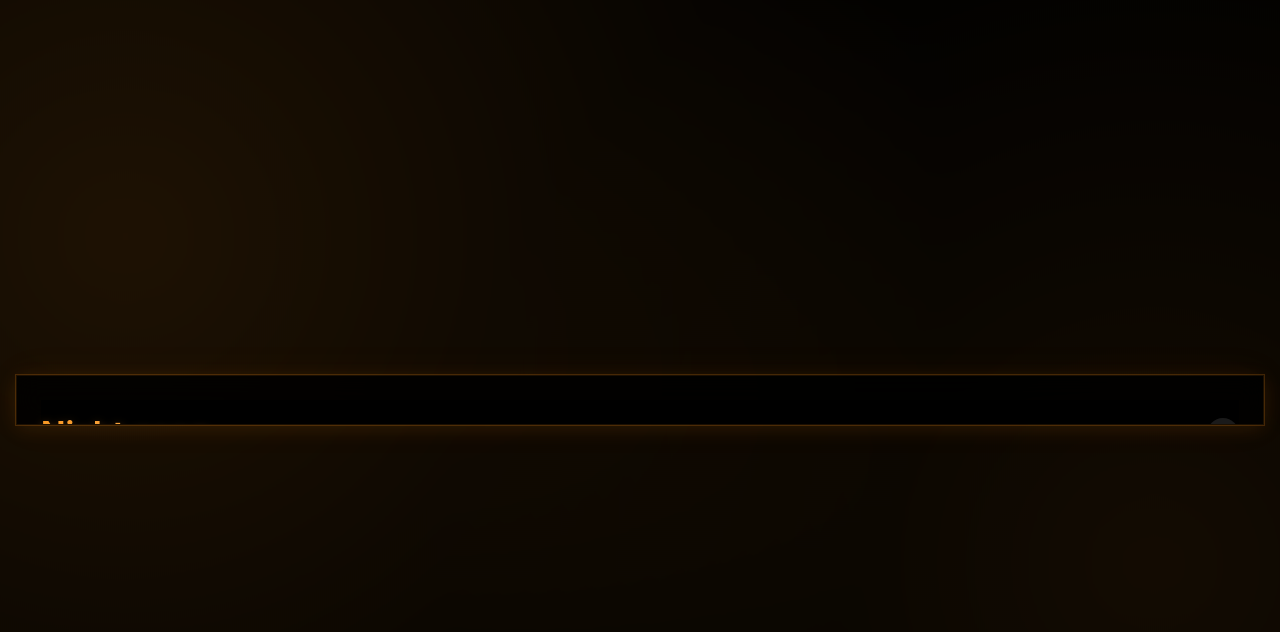
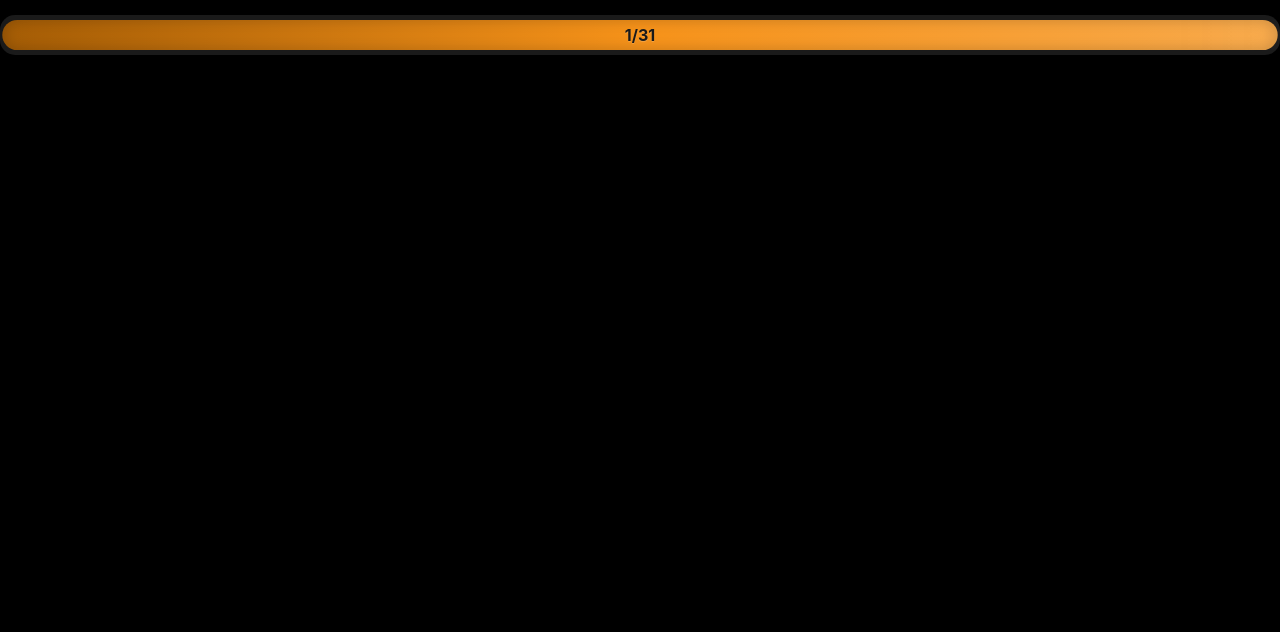
Before and after one commit to Walpurga03/bitcoin-myth-buster, a React (Vite) app: page / in a window 1280 px wide. Both pictures are taken after a click on the button "Ja". Shown: the top 632 px of the page. Built offline with nearby package versions, Linux system fonts and the light colour scheme.

Commit message:
fortschrits balken

```diff
--- a/src/App.tsx
+++ b/src/App.tsx
@@ -20,6 +20,9 @@ function App() {
   // Memoize current question and quote to prevent unnecessary re-renders
   const currentQuestion = useMemo(() => myths[currentQuestionIndex], [currentQuestionIndex]);
   const currentQuote = useMemo(() => quotes[currentQuoteIndex % quotes.length], [currentQuoteIndex]);
+
+  // Calculate progress
+  const progress = `${currentQuestionIndex + 1}/${myths.length}`;
 
   // Preload next question and prepare data
   useEffect(() => {
@@ -90,6 +93,11 @@ function App() {
   }
 
   return (
+    <div className="app-container">
+      {/* Progress Bar */}
+      <div className="progress-bar">
+        <span>{progress}</span>
+      </div>
       <div className="app">
         <div className={`app__content ${showQuote ? 'blur-background' : ''}`}>
           {!showStartAnimation && !showEndAnimation && (
@@ -105,6 +113,7 @@ function App() {
               isOpen={showExplanation}
               isCorrect={isAnswerCorrect}
               onClose={handleCloseExplanation}
+              link={currentQuestion.link}
             />
           )}
         </div>
@@ -123,6 +132,7 @@ function App() {
           </>
         )}
       </div>
+    </div>
   );
 }
 
--- a/src/components/ExplanationPopup/ExplanationPopup.tsx
+++ b/src/components/ExplanationPopup/ExplanationPopup.tsx
@@ -12,6 +12,7 @@ interface ExplanationPopupProps {
   isOpen: boolean;
   isCorrect: boolean;
   onClose: () => void;
+  link?: string;
 }
 
 export const ExplanationPopup: React.FC<ExplanationPopupProps> = ({
@@ -19,6 +20,7 @@ export const ExplanationPopup: React.FC<ExplanationPopupProps> = ({
   isOpen,
   isCorrect,
   onClose,
+  link
 }) => {
   if (!isOpen) return null;
 
@@ -48,6 +50,16 @@ export const ExplanationPopup: React.FC<ExplanationPopupProps> = ({
         <div className="explanation-body">
           <div className="explanation-text">
             <p>{explanation}</p>
+            {link && (
+              <a
+                href={link}
+                target="_blank"
+                rel="noopener noreferrer"
+                className="explanation-popup__link"
+              >
+                Mehr Informationen
+              </a>
+            )}
           </div>
 
           <div className="explanation-controls">
--- a/src/data/myths.ts
+++ b/src/data/myths.ts
@@ -3,6 +3,7 @@ export interface Myth {
   text: string;
   explanation: string;
   isMyth: boolean;
+  link: string;
 }
 
 export const myths: Myth[] = [
@@ -10,187 +11,218 @@ export const myths: Myth[] = [
     id: 1,
     text: "Ist Bitcoin nur für illegale Aktivitäten?",
     explanation: "Nein, Bitcoin wird für viele legale Zwecke verwendet, wie Investitionen, Überweisungen und Zahlungen. Laut Chainalysis machen illegale Aktivitäten weniger als 1% aller Bitcoin-Transaktionen aus. Die Transparenz der Blockchain macht Bitcoin sogar weniger attraktiv für kriminelle Aktivitäten als Bargeld.",
-    isMyth: false
+    isMyth: false,
+    link: "https://www.bitcoinmythbuster.org/bitcoin-illegal-activities"
   },
   {
     id: 2,
     text: "Wurde Bitcoin schon einmal gehackt?",
     explanation: "Das Bitcoin-Netzwerk selbst wurde noch nie gehackt. Was manchmal gehackt wird, sind Kryptobörsen oder individuelle Wallets aufgrund schwacher Sicherheitsmaßnahmen. Das Bitcoin-Protokoll hat sich seit über 14 Jahren als sicher erwiesen.",
-    isMyth: false
+    isMyth: false,
+    link: "https://bitcoin.org/de/you-need-to-know#security"
   },
   {
     id: 3,
     text: "Ist es möglich, Bitcoin sicher zu kaufen?",
     explanation: "Ja, Bitcoin kann sehr sicher gekauft werden, wenn man die richtigen Vorsichtsmaßnahmen trifft. Nutzen Sie regulierte Börsen wie Kraken, Coinbase oder Bison, die in Deutschland/EU lizenziert sind. Aktivieren Sie immer die Zwei-Faktor-Authentifizierung (2FA) und verwenden Sie sichere Passwörter. Für größere Beträge empfiehlt sich die Nutzung eines Hardware Wallets (z.B. BitBox, Trezor). Achten Sie auf eine sichere Aufbewahrung Ihrer Backup-Phrasen und dokumentieren Sie Ihre Transaktionen.",
-    isMyth: true
+    isMyth: true,
+    link: "https://www.bafin.de/DE/Verbraucher/Finanzwissen/Kryptoassets/Kryptoassets_node.html"
   },
   {
     id: 4,
     text: "Verbraucht Bitcoin zu viel Energie?",
     explanation: "Nein, Bitcoin nutzt hauptsächlich überschüssige und erneuerbare Energien. Laut Studien stammen über 50% der Mining-Energie aus erneuerbaren Quellen. Das Mining hilft sogar dabei, erneuerbare Energieprojekte profitabel zu machen und das Stromnetz zu stabilisieren. Der Energieverbrauch sichert das Netzwerk und macht Bitcoin zu einem robusten, manipulationssicheren System.",
-    isMyth: false
+    isMyth: false,
+    link: "https://bitcoinminingcouncil.com/bitcoin-mining-electricity-mix-increased-to-58-sustainable-in-q4-2021/"
   },
   {
     id: 5,
     text: "Ist Bitcoin nur für Technik-Experten?",
     explanation: "Nein, Bitcoin wird immer benutzerfreundlicher. Heute kann jeder Bitcoin mit benutzerfreundlichen Apps nutzen - auf dem Smartphone beispielsweise mit Aqua oder Zeus, auf dem Computer mit Alby oder Wasabi Wallet. Diese Apps sind so gestaltet, dass sie ohne technisches Vorwissen genutzt werden können. Die Technologie wird ähnlich wie das Internet immer zugänglicher, während die komplexe Technik im Hintergrund läuft.",
-    isMyth: false
+    isMyth: false,
+    link: "https://bitcoin.org/de/erste-schritte"
   },
   {
     id: 6,
     text: "Hat Bitcoin einen echten Wert?",
     explanation: "Ja, Bitcoin hat einen echten Wert durch sein Netzwerk, Sicherheit und Knappheit. Als erstes digitales, knappes Gut bietet es einzigartige Eigenschaften: unveränderliche Geldpolitik, globale Übertragbarkeit und dezentralisierte Kontrolle. Der Wert entsteht durch diese Eigenschaften und das Vertrauen der Nutzer.",
-    isMyth: true
+    isMyth: true,
+    link: "https://www.investopedia.com/articles/forex/041515/bitcoin-value.asp"
   },
   {
     id: 7,
     text: "Kann Bitcoin von Regierungen verboten werden?",
     explanation: "Ja, eine Regierung kann Bitcoin in ihrem Land verbieten - wie China es 2021 getan hat. Aber das bedeutet nicht, dass Bitcoin aufhört zu existieren. Aufgrund seiner dezentralen Natur läuft das Bitcoin-Netzwerk weiter, solange es irgendwo auf der Welt Internet und Computer gibt. Selbst in Ländern mit Verboten finden Menschen Wege, Bitcoin zu nutzen - sei es durch VPNs oder P2P-Handel.",
-    isMyth: true
+    isMyth: true,
+    link: "https://www.coindesk.com/policy/2021/09/24/china-bans-all-crypto-transactions/"
   },
   {
     id: 8,
     text: "Wird Bitcoin immer wertvoller durch seine begrenzte Menge?",
     explanation: "Ja, Bitcoin hat eine fest begrenzte Menge von 21 Millionen Coins. Diese künstliche Knappheit, kombiniert mit steigender Nachfrage und dem Halving-Mechanismus, führt langfristig zu Wertsteigerung. Ähnlich wie bei Gold macht die Knappheit Bitcoin zu einem wertvollen Gut.",
-    isMyth: true
+    isMyth: true,
+    link: "https://www.bitcoin.org/bitcoin.pdf"
   },
   {
     id: 9,
     text: "Wird Bitcoin von großen Investoren kontrolliert?",
     explanation: "Nein, Bitcoin ist dezentral. Große Investoren (auch 'Wale' genannt) können zwar kurzfristig den Preis beeinflussen, haben aber keine Kontrolle über das Bitcoin-Netzwerk selbst. Die Regeln des Netzwerks werden durch Konsens aller Teilnehmer bestimmt.",
-    isMyth: false
+    isMyth: false,
+    link: "https://www.coindesk.com/markets/2021/07/14/bitcoin-whales-arent-the-only-ones-driving-price-volatility/"
   },
   {
     id: 10,
     text: "Ist Bitcoin anonym?",
     explanation: "Nein, Bitcoin ist pseudonym, nicht anonym. Alle Transaktionen sind öffentlich in der Blockchain nachverfolgbar. Während Adressen nicht direkt Namen zugeordnet sind, können Transaktionen durch Analyse-Methoden oft zurückverfolgt werden. Für mehr Privatsphäre gibt es Layer-2-Lösungen und Privacy-Techniken.",
-    isMyth: false
+    isMyth: false,
+    link: "https://www.bitcoin.org/de/you-need-to-know#anonymity"
   },
   {
     id: 11,
     text: "Kann man Bitcoin einfach kopieren?",
     explanation: "Ja, technisch gesehen kann jeder den Bitcoin-Code kopieren, da er open source ist. Aber eine erfolgreiche Kopie zu erstellen ist extrem unwahrscheinlich. Der wahre Wert von Bitcoin liegt nicht im Code, sondern im riesigen dezentralen Netzwerk, der Sicherheit durch tausende Miner, der aktiven Entwickler-Community und dem Vertrauen der Nutzer. Bekannte Bitcoin-Forks wie Bitcoin Cash (BCH), Bitcoin SV (BSV), Bitcoin Gold (BTG) oder Litecoin (LTC) haben trotz ähnlicher Technologie nur einen Bruchteil von Bitcoins Marktkapitalisierung und Netzwerkeffekt erreicht. Von den über 100 Bitcoin-Forks und tausenden Kopien hat keine auch nur annähernd Bitcoins Erfolg erreicht - die meisten sind heute praktisch wertlos oder verschwunden.",
-    isMyth: true
+    isMyth: true,
+    link: "https://www.coindesk.com/tech/2021/07/15/what-is-a-bitcoin-fork/"
   },
   {
     id: 12,
     text: "Gibt es versteckte Codes im Bitcoin-Protokoll?",
     explanation: "Nein, Bitcoin ist Open Source, was bedeutet, dass der Code öffentlich und von tausenden Entwicklern überprüfbar ist. Ein versteckter Code wäre längst entdeckt worden. Jede Änderung am Code wird intensiv geprüft und muss von der Community akzeptiert werden.",
-    isMyth: false
+    isMyth: false,
+    link: "https://github.com/bitcoin/bitcoin"
   },
   {
     id: 13,
     text: "Ist Bitcoin ein sicheres Zahlungssystem?",
     explanation: "Ja, Bitcoin ist eines der sichersten Zahlungssysteme der Welt. Das Netzwerk wird durch tausende Computer gesichert, verwendet modernste Kryptographie und wurde in über 14 Jahren noch nie erfolgreich gehackt. Die Blockchain macht jede Transaktion transparent und unveränderlich.",
-    isMyth: true
+    isMyth: true,
+    link: "https://bitcoin.org/de/you-need-to-know#security"
   },
   {
     id: 14,
     text: "Wird Bitcoin von einer zentralen Behörde kontrolliert?",
     explanation: "Nein, Bitcoin ist ein dezentrales Netzwerk ohne zentrale Kontrolle. Änderungen am Protokoll erfordern einen Konsens der Nutzer, Miner und Entwickler. Keine einzelne Person oder Organisation kann Regeln ändern oder Transaktionen kontrollieren.",
-    isMyth: false
+    isMyth: false,
+    link: "https://bitcoin.org/de/you-need-to-know#decentralized"
   },
   {
     id: 15,
     text: "Sind Bitcoin-Gewinne überall gleich besteuert?",
     explanation: "Nein, die Besteuerung von Bitcoin-Gewinnen unterscheidet sich stark von Land zu Land. In Deutschland sind Gewinne nach einem Jahr Haltefrist steuerfrei, während in den USA jeder Verkauf steuerpflichtig ist. In Österreich werden Kryptowährungen seit März 2022 wie Aktien behandelt und mit 27,5% KESt besteuert, unabhängig von der Haltedauer. Portugal erhebt gar keine Steuern auf private Krypto-Gewinne, und Japan besteuert sie als 'Verschiedenes Einkommen'. Die Schweiz behandelt Bitcoin als steuerfreies Privatvermögen, solange man nicht als gewerblicher Händler eingestuft wird. Es ist wichtig, sich über die spezifischen Steuerregeln im eigenen Land zu informieren und diese genau zu befolgen. In Deutschland müssen Gewinne innerhalb der ersten 12 Monate (bei Staking/Lending 10 Jahre) als private Veräußerungsgeschäfte versteuert werden, mit einer Freigrenze von 600€ pro Jahr.",
-    isMyth: false
+    isMyth: false,
+    link: "https://www.bafin.de/DE/Verbraucher/Finanzwissen/Kryptoassets/Kryptoassets_node.html"
   },
   {
     id: 16,
     text: "Kann jeder am Bitcoin-Netzwerk teilnehmen?",
     explanation: "Ja, Bitcoin ist ein offenes Netzwerk. Jeder mit Internet kann Bitcoin auf verschiedene Weisen nutzen: als Nutzer für Transaktionen, als Miner zur Netzwerksicherung, oder als Node-Betreiber zur Validierung. Es gibt keine Zugangsbeschränkungen oder Genehmigungen.",
-    isMyth: true
+    isMyth: true,
+    link: "https://bitcoin.org/de/you-need-to-know#open-network"
   },
   {
     id: 17,
     text: "Bietet Bitcoin Schutz vor Inflation?",
     explanation: "Ja, Bitcoin ist ein effektiver Schutz vor Inflation. Die begrenzte Menge von 21 Millionen macht es zu einem deflationären Gut. Anders als staatliche Währungen kann Bitcoin nicht beliebig vermehrt werden. In Ländern mit hoher Inflation nutzen Menschen Bitcoin bereits als Wertspeicher.",
-    isMyth: true
+    isMyth: true,
+    link: "https://www.investopedia.com/articles/forex/041515/bitcoin-value.asp"
   },
   {
     id: 18,
     text: "Muss ich ganze Bitcoins kaufen?",
     explanation: "Nein, Bitcoin ist bis auf 8 Dezimalstellen teilbar. Die kleinste Einheit, ein Satoshi (0,00000001 BTC), ermöglicht auch kleine Investitionen und Zahlungen. Man kann für wenige Euro Bitcoin kaufen und nutzen.",
-    isMyth: false
+    isMyth: false,
+    link: "https://bitcoin.org/de/you-need-to-know#divisible"
   },
   {
     id: 19,
     text: "Sind Bitcoin-Transaktionen sofort bestätigt?",
     explanation: "Nein, Bitcoin-Basistransaktionen benötigen etwa 10-60 Minuten für sichere Bestätigung. Für Sofortzahlungen gibt es das Lightning Network als zweite Ebene, das sofortige, fast kostenlose Transaktionen ermöglicht. Die Bestätigungszeit der Basis-Chain gewährleistet die Sicherheit des Systems.",
-    isMyth: false
+    isMyth: false,
+    link: "https://lightning.network/"
   },
   {
     id: 20,
     text: "Kann ich Bitcoin nur mit Internet nutzen?",
     explanation: "Nein, Bitcoin kann auch über Satellit (Blockstream Satellite), Radio, SMS oder Mesh-Netzwerke genutzt werden. In Ländern mit eingeschränktem Internet gibt es kreative Lösungen wie portable Nodes oder Paper Wallets. Eine direkte Internet-Verbindung ist nicht zwingend erforderlich.",
-    isMyth: false
+    isMyth: false,
+    link: "https://blockstream.com/satellite/"
   },
   {
     id: 21,
     text: "Kann ich mein Bitcoin-Wallet verlieren?",
     explanation: "Ja, wenn man seine privaten Schlüssel (Seed-Phrase) verliert, ist der Zugriff auf die Bitcoin permanent verloren. Deshalb ist sichere Backup-Aufbewahrung essentiell. Es gibt verschiedene Methoden wie Hardware-Wallets, Multi-Sig und Vererbungslösungen, um das Verlustrisiko zu minimieren.",
-    isMyth: true
+    isMyth: true,
+    link: "https://bitcoin.org/de/you-need-to-know#wallets"
   },
   {
     id: 22,
     text: "Sind Bitcoin wie echte Münzen die man besitzen kann?",
     explanation: "Nein, Bitcoin existieren nur als Einträge in der Blockchain. Was man 'besitzt', sind die privaten Schlüssel, die Kontrolle über bestimmte Bitcoin-Adressen gewähren. Diese Schlüssel funktionieren wie digitale Signaturen und ermöglichen das Senden von Bitcoin im Netzwerk.",
-    isMyth: false
+    isMyth: false,
+    link: "https://bitcoin.org/de/you-need-to-know#ownership"
   },
   {
     id: 23,
     text: "Könnte Satoshi Nakamoto Bitcoin kontrollieren, wenn er zurückkehrt?",
     explanation: "Nein, selbst der Bitcoin-Erfinder hätte keine besondere Kontrolle über das Netzwerk. Bitcoin ist so dezentral gestaltet, dass keine einzelne Person - nicht einmal Satoshi - das System kontrollieren kann. Änderungen erfordern den Konsens der gesamten Community.",
-    isMyth: false
+    isMyth: false,
+    link: "https://bitcoin.org/de/you-need-to-know#decentralized"
   },
   {
     id: 24,
     text: "Weiß man, wer Satoshi Nakamoto wirklich ist?",
     explanation: "Nein, die wahre Identität des Bitcoin-Erfinders ist bis heute unbekannt. Viele haben behauptet Satoshi zu sein, aber niemand konnte es bisher kryptographisch beweisen. Die Anonymität des Erfinders unterstreicht den dezentralen Charakter von Bitcoin.",
-    isMyth: false
+    isMyth: false,
+    link: "https://en.wikipedia.org/wiki/Satoshi_Nakamoto"
   },
   {
     id: 25,
     text: "Brauche ich ein Bankkonto für Bitcoin?",
     explanation: "Nein, Bitcoin funktioniert komplett unabhängig vom traditionellen Bankensystem. Man kann Bitcoin direkt von anderen Nutzern kaufen, durch Mining verdienen oder für Dienstleistungen erhalten. Allerdings nutzen viele Einsteiger Kryptobörsen, die oft ein Bankkonto für Ein- und Auszahlungen verlangen.",
-    isMyth: false
+    isMyth: false,
+    link: "https://bitcoin.org/de/you-need-to-know#bank-account"
   },
   {
     id: 26,
     text: "Verliere ich meine Bitcoin, wenn mein Computer kaputt geht?",
     explanation: "Nein, Bitcoin werden nicht auf dem Computer gespeichert, sondern existieren in der Blockchain. Solange Sie Ihre Seed-Phrase (12-24 Wörter) sicher aufbewahrt haben, können Sie von jedem Gerät aus auf Ihre Bitcoin zugreifen. Der Computer oder das Handy sind nur Werkzeuge zum Zugriff auf die Blockchain.",
-    isMyth: false
+    isMyth: false,
+    link: "https://bitcoin.org/de/you-need-to-know#wallets"
   },
   {
     id: 27,
     text: "Wird Bitcoin die Zukunft des Geldes?",
     explanation: "Ja, Bitcoin entwickelt sich zunehmend zu einer globalen Geldform. Immer mehr Menschen, Unternehmen und sogar Länder integrieren Bitcoin. Mit Innovationen wie dem Lightning Network wird Bitcoin sowohl als Wertspeicher als auch für alltägliche Zahlungen immer praktischer.",
-    isMyth: true
+    isMyth: true,
+    link: "https://www.coindesk.com/markets/2021/07/14/bitcoin-is-the-future-of-money/"
   },
   {
     id: 28,
     text: "Muss ich mich mit komplizierter Technik auskennen?",
     explanation: "Nein, moderne Bitcoin-Apps sind so einfach zu bedienen wie Banking-Apps. Während die Technologie im Hintergrund komplex ist, wurde die Benutzeroberfläche für Anfänger optimiert. Sie müssen die technischen Details nicht verstehen, um Bitcoin sicher nutzen zu können.",
-    isMyth: false
+    isMyth: false,
+    link: "https://bitcoin.org/de/erste-schritte"
   },
   {
     id: 29,
     text: "Kann ich meine Bitcoin zurückholen, wenn ich sie an die falsche Adresse schicke?",
     explanation: "Nein, Bitcoin-Transaktionen sind nicht umkehrbar. Überprüfen Sie daher immer sorgfältig die Empfängeradresse, bevor Sie Bitcoin versenden. Viele Wallets haben eingebaute Sicherheitsfunktionen wie QR-Code-Scanner und Adressvalidierung, um Fehler zu vermeiden.",
-    isMyth: false
+    isMyth: false,
+    link: "https://bitcoin.org/de/you-need-to-know#transactions"
   },
   {
     id: 30,
     text: "Sind Bitcoin-Gewinne steuerfrei?",
     explanation: "Nein, in den meisten Ländern müssen Bitcoin-Gewinne versteuert werden. In Deutschland sind Gewinne nach einer Haltefrist von einem Jahr steuerfrei. Führen Sie Buch über Ihre Transaktionen und konsultieren Sie einen Steuerberater für individuelle Beratung.",
-    isMyth: false
+    isMyth: false,
+    link: "https://www.bafin.de/DE/Verbraucher/Finanzwissen/Kryptoassets/Kryptoassets_node.html"
   },
   {
     id: 31,
     text: "Lohnt sich langfristiges Halten von Bitcoin?",
     explanation: "Ja, das langfristige Halten (HODLen) von Bitcoin hat sich historisch als erfolgreiche Strategie erwiesen. Die Knappheit, wachsende Adoption und technologische Entwicklung sprechen für eine positive langfristige Wertentwicklung. Viele Investoren nutzen Bitcoin als digitales Gold.",
-    isMyth: true
+    isMyth: true,
+    link: "https://www.investopedia.com/articles/forex/041515/bitcoin-value.asp"
   }
 ];
 
--- a/src/styles/main.scss
+++ b/src/styles/main.scss
@@ -118,17 +118,196 @@
   @media (max-width: 480px) {
     width: 85%;
     font-size: 1rem;
-    padding: 15px;
+    padding: 010px;
   }
+}
+
+.explanation-popup {
+  position: fixed;
+  inset: 50% auto auto 50%;
+  transform: translate(-50%, -50%);
+  z-index: 101;
+  width: min(90vw, 500px);
+  max-height: 80vh;
+  background-color: #1a1a1a;
+  border: 2px solid #f7931a;
+  border-radius: 12px;
+  padding: 15px;
+  box-shadow: 0 4px 20px rgba(247, 147, 26, 0.2);
+  animation: fadeInScale 0.3s ease-out;
+  display: flex;
+  flex-direction: column;
+
+  // Styling für den Text im Popup
+  color: #ffffff;
+  font-size: 1rem;
+  line-height: 1.4;
+  text-align: center;
+
+  p {
+    margin: 0 0 10px 0;
+  }
+
+  &__link {
+    display: inline-flex;
+    align-items: center;
+    justify-content: center;
+    margin: 10px auto;
+    padding: 8px 20px;
+    background: linear-gradient(135deg, lighten($color-bitcoin, 5%), darken($color-bitcoin, 10%));
+    color: #1a1a1a;
+    text-decoration: none;
+    border-radius: 25px;
+    font-weight: bold;
+    font-size: 0.9rem;
+    letter-spacing: 0.5px;
+    transition: all 0.3s ease;
+    border: 2px solid transparent;
+
+    &::after {
+      content: '→';
+      display: inline-block;
+      margin-left: 8px;
+      transition: transform 0.3s ease;
+    }
+
+    &:hover {
+      transform: translateY(-2px);
+      box-shadow: 0 4px 15px rgba($color-bitcoin, 0.3);
+      background: linear-gradient(135deg, lighten($color-bitcoin, 10%), $color-bitcoin);
+      border-color: rgba(255, 255, 255, 0.1);
+
+      &::after {
+        transform: translateX(3px);
+      }
+    }
+
+    &:active {
+      transform: translateY(0);
+      box-shadow: 0 2px 8px rgba($color-bitcoin, 0.2);
+    }
+  }
+
+  // Responsive Design
+  @media (max-width: 480px) {
+    inset: 0;
+    transform: none;
+    width: 100%;
+    height: 100vh;
+    max-height: 100vh;
+    border-radius: 0;
+    display: flex;
+    flex-direction: column;
+    justify-content: center;
+    padding: 20px;
+    border: none;
+    animation: fadeInScaleMobile 0.3s ease-out;
+
+    &__link {
+      font-size: 0.85rem;
+      padding: 6px 16px;
+      margin: 15px auto;
+    }
+
+    p {
+      margin: 0 0 15px 0;
+      padding: 0 10px;
+    }
+  }
+}
+
+.progress-bar {
+  background-color: #1a1a1a;
+  border-radius: 15px;
+  padding: 5px;
+  margin: 15px 0;
+  width: 100%;
+  box-shadow: 0 6px 12px rgba(0, 0, 0, 0.3);
+  overflow: hidden;
+  animation: fadeIn 1s ease-out;
+
+  span {
+    display: block;
+    background: linear-gradient(90deg,
+      darken($color-bitcoin, 20%),
+      $color-bitcoin,
+      lighten($color-bitcoin, 10%)
+    );
+    width: 100%;
+    height: 30px;
+    border-radius: 15px;
+    text-align: center;
+    color: #1a1a1a;
+    line-height: 30px;
+    font-weight: bold;
+    transition: width 0.5s ease-in-out, transform 0.5s ease-in-out;
+    box-shadow: inset 0 0 15px rgba(0, 0, 0, 0.2);
+    animation: pulse 2s infinite;
+    position: relative;
+    text-shadow: 0 1px 1px rgba(255, 255, 255, 0.2);
+
+    &:after {
+      content: '';
+      position: absolute;
+      top: 0;
+      left: 0;
+      width: 100%;
+      height: 100%;
+      background: linear-gradient(
+        90deg,
+        transparent,
+        rgba(255, 255, 255, 0.2),
+        transparent
+      );
+      opacity: 0.6;
+      pointer-events: none;
+      animation: shine 2s infinite;
+    }
+  }
+}
+
+@keyframes fadeIn {
+  from { opacity: 0; transform: translateY(20px); }
+  to { opacity: 1; transform: translateY(0); }
+}
+
+@keyframes pulse {
+  0%, 100% { transform: scale(1); }
+  50% { transform: scale(1.02); }
+}
+
+@keyframes shine {
+  0% { transform: translateX(-100%); }
+  100% { transform: translateX(100%); }
 }
 
 @keyframes fadeInScale {
   from {
     opacity: 0;
-    transform: translate(-50%, -45%) scale(0.95);
+    transform: translate(-50%, -50%) scale(0.95);
   }
   to {
     opacity: 1;
     transform: translate(-50%, -50%) scale(1);
   }
 }
+
+@keyframes fadeInScaleMobile {
+  from {
+    opacity: 0;
+    transform: scale(0.95);
+  }
+  to {
+    opacity: 1;
+    transform: scale(1);
+  }
+}
+
+@keyframes progress-animation {
+  0% {
+    transform: translateX(0);
+  }
+  100% {
+    transform: translateX(5%);
+  }
+}
```
Lines whose indentation alone changed are shown as unchanged.
